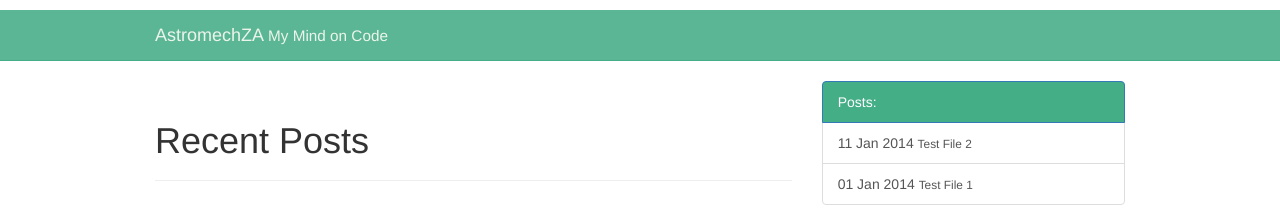
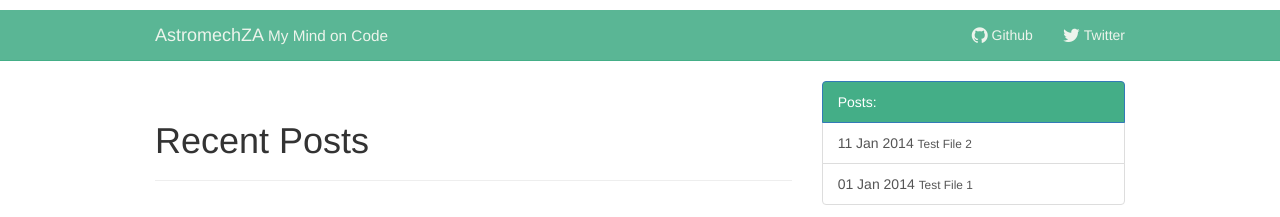
Before and after one commit to astromechza/AstromechZA.github.io, a Jekyll site: the page built from index.html, in a window 1280 px wide. Shown: the top 217 px of the page. Built offline with Jekyll 4.4.1, drawn with Linux system fonts in a browser that asks for light colours; nearby versions of some CDN libraries.

Commit message:
added profile links

```diff
--- a/_includes/nav.partial.html
+++ b/_includes/nav.partial.html
@@ -9,5 +9,11 @@
             </button>
             <a class="navbar-brand" href="/index.html">{{ site.title }} <small>{{ site.tagline }}</small></a>
         </div>
+        <div class="collapse navbar-collapse" id="bs-example-navbar-collapse-1">
+            <ul class="nav navbar-nav navbar-right">
+                <li><a href="http://github.com/AstromechZA"><i class="fa fa-github fa-lg"></i> Github</a></li>
+                <li><a href="http://twitter.com/benmeier_"><i class="fa fa-twitter fa-lg"></i> Twitter</a></li>
+            </ul>
+        </div>
     </div>
 </div>
```
